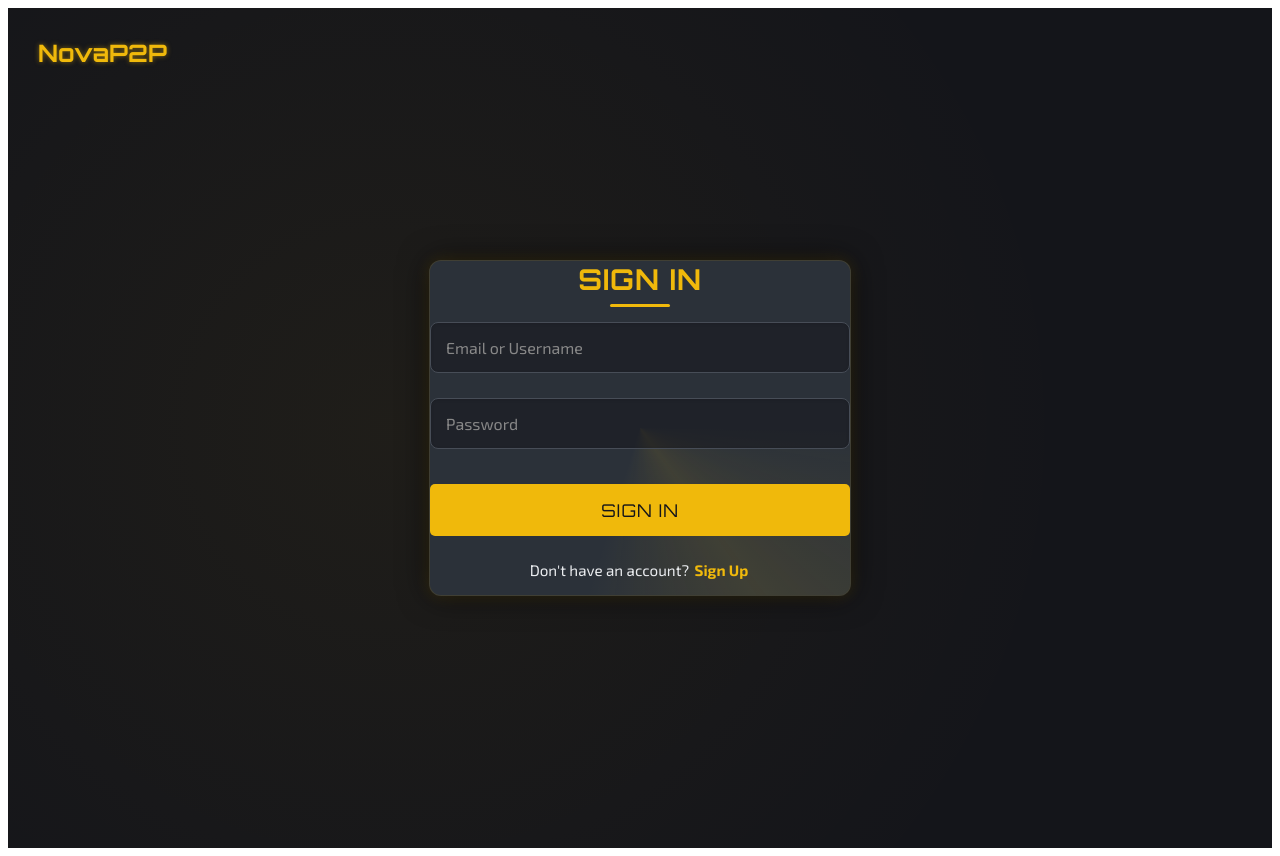
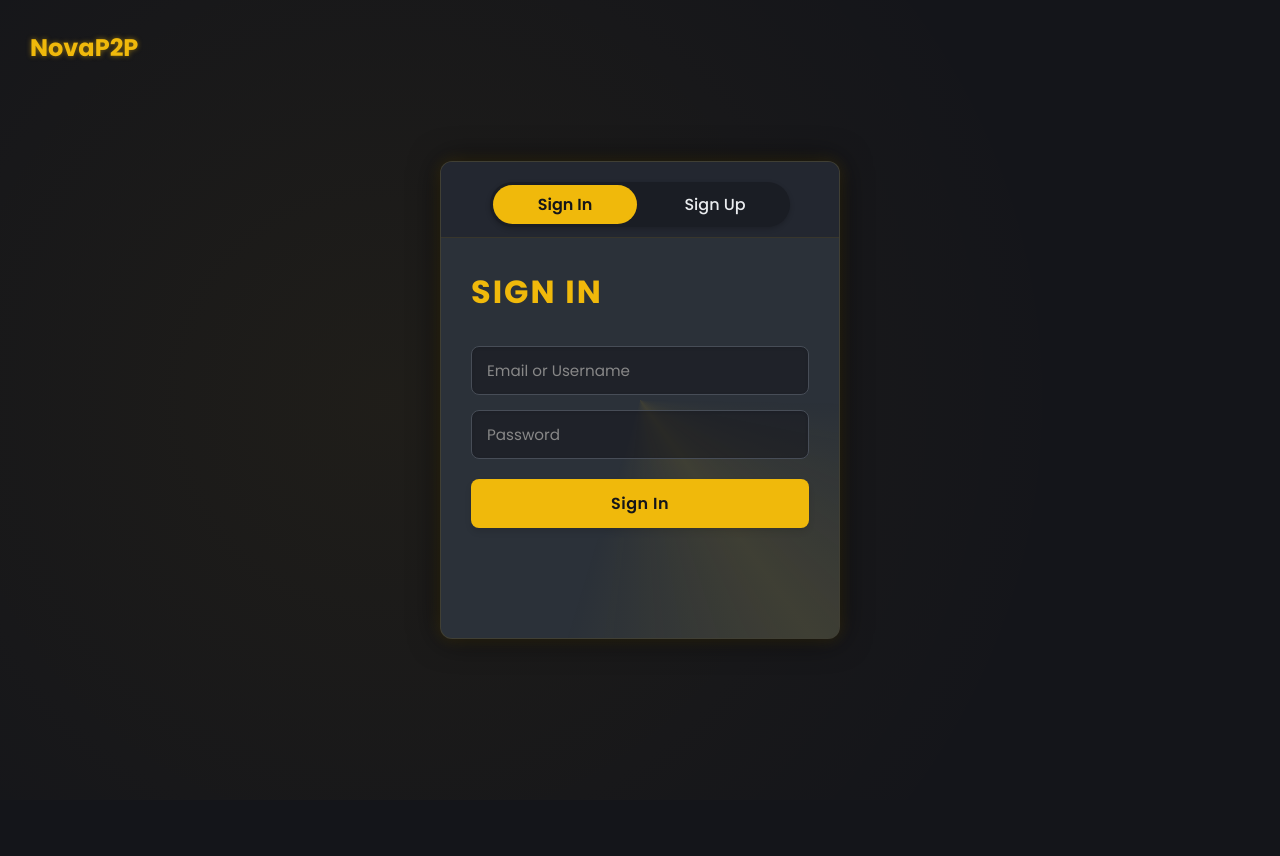
Before and after one commit to ibnmoosa121/assignment-auth-app, a Next.js app: page /auth in a window 1280 px wide. After the commit the page ends 800 px from the top, so only its background shows below. Built offline with nearby package versions, Linux system fonts and the light colour scheme; no server answers.

Commit message:
Feat: sign in sign up is working and maintaining state locally

```diff
--- /dev/null
+++ b/pages/_app.js
@@ -0,0 +1,7 @@
+import '../styles/globals.css';
+
+function MyApp({ Component, pageProps }) {
+  return <Component {...pageProps} />;
+}
+
+export default MyApp;
--- a/pages/auth.js
+++ b/pages/auth.js
@@ -8,6 +8,7 @@ export default function AuthPage() {
     const [isLoading, setIsLoading] = useState(true);
     const [message, setMessage] = useState('');
     const [error, setError] = useState('');
+    const [invalidCredentials, setInvalidCredentials] = useState(false);
 
     useEffect(() => {
         const timer = setTimeout(() => {
@@ -21,6 +22,7 @@ export default function AuthPage() {
         setIsSignUp(!isSignUp);
         setMessage(''); // Clear messages when toggling forms
         setError('');
+        setInvalidCredentials(false); // Reset invalid credentials state
     };
 
     const handleSignInSubmit = async (e) => {
@@ -40,6 +42,7 @@ export default function AuthPage() {
             if (signInError) {
                 console.error('Sign in error:', signInError);
                 setError(`Sign in failed: ${signInError.message}`);
+                setInvalidCredentials(true); // Set invalid credentials to trigger button animation
             } else {
                 console.log('Sign in successful:', data);
                 setMessage('Sign in successful! Redirecting to home page...');
@@ -93,8 +96,8 @@ export default function AuthPage() {
     return (
         <>
             <Head>
-                <title>Authentication - NextJS</title>
-                <link href="https://fonts.googleapis.com/css2?family=Exo+2:wght@300;400;700&family=Orbitron:wght@400;700&family=Roboto:wght@300;400;700&display=swap" rel="stylesheet" />
+                <title>Authentication - NovaP2P</title>
+                <link href="https://fonts.googleapis.com/css2?family=Poppins:wght@300;400;500;600;700&display=swap" rel="stylesheet" />
             </Head>
             {isLoading ? (
                 <div className={`${styles.splashScreen} ${isLoading ? '' : styles.splashScreenHidden}`}>
@@ -106,6 +109,23 @@ export default function AuthPage() {
                     <div className={styles.brandingLogo}>NovaP2P</div>
 
                     <div className={styles.container}>
+                        <div className={styles.toggleContainer}>
+                            <div className={`${styles.toggleButton} ${isSignUp ? styles.toggleRight : styles.toggleLeft}`}>
+                                <div
+                                    className={`${styles.toggleOption} ${!isSignUp ? styles.activeOption : ''}`}
+                                    onClick={() => setIsSignUp(false)}
+                                >
+                                    Sign In
+                                </div>
+                                <div
+                                    className={`${styles.toggleOption} ${isSignUp ? styles.activeOption : ''}`}
+                                    onClick={() => setIsSignUp(true)}
+                                >
+                                    Sign Up
+                                </div>
+                                <div className={styles.slider}></div>
+                            </div>
+                        </div>
                         <div className={styles.formContainer}>
                             {!isSignUp ? (
                                 <form id="signInForm" className={`${styles.form} ${styles.activeForm}`} onSubmit={handleSignInSubmit}>
@@ -118,10 +138,7 @@ export default function AuthPage() {
                                     <div className={styles.inputGroup}>
                                         <input type="password" id="signInPassword" placeholder="Password" required />
                                     </div>
-                                    <button type="submit" className={styles.btn}>Sign In</button>
-                                    <p className={styles.toggleText}>
-                                        Don&apos;t have an account? <span className={styles.toggleLink} onClick={toggleForm}>Sign Up</span>
-                                    </p>
+                                    <button type="submit" className={`${styles.btn} ${invalidCredentials ? styles.invalidBtn : ''}`}>Sign In</button>
                                 </form>
                             ) : (
                                 <form id="signUpForm" className={`${styles.form} ${styles.activeForm}`} onSubmit={handleSignUpSubmit}>
@@ -141,9 +158,6 @@ export default function AuthPage() {
                                         <input type="password" id="confirmPassword" placeholder="Confirm Password" required />
                                     </div>
                                     <button type="submit" className={styles.btn}>Sign Up</button>
-                                    <p className={styles.toggleText}>
-                                        Already have an account? <span className={styles.toggleLink} onClick={toggleForm}>Sign In</span>
-                                    </p>
                                 </form>
                             )}
                         </div>
--- a/pages/index.js
+++ b/pages/index.js
@@ -47,7 +47,7 @@ export default function Home() {
         <title>NovaP2P - Crypto P2P Marketplace</title>
         <meta name="description" content="A futuristic crypto P2P marketplace" />
         <link rel="icon" href="/favicon.ico" />
-        <link href="https://fonts.googleapis.com/css2?family=Exo+2:wght@300;400;700&family=Orbitron:wght@400;700&family=Roboto:wght@300;400;700&display=swap" rel="stylesheet" />
+        <link href="https://fonts.googleapis.com/css2?family=Poppins:wght@300;400;500;600;700&display=swap" rel="stylesheet" />
       </Head>
 
       <header className={styles.header}>
--- a/styles/Auth.module.css
+++ b/styles/Auth.module.css
@@ -1,16 +1,17 @@
 /* Add a base style for the body or a wrapper if you want the background on the whole page */
 .body {
     margin: 0;
-    font-family: 'Exo 2', sans-serif;
+    font-family: 'Poppins', sans-serif;
     background-color: #14151A; /* Matching the landing page dark background */
     color: #EAECEF; /* Lighter grey for text */
     display: flex;
     justify-content: center;
     align-items: center;
     min-height: 100vh;
-    padding: 20px;
+    padding: 0;
     position: relative;
     background-image: radial-gradient(circle at 30% 50%, rgba(240, 185, 11, 0.05) 0%, transparent 70%);
+    overflow: hidden;
 }
 
 .container {
@@ -19,9 +20,12 @@
     box-shadow: 0 0 30px rgba(0, 0, 0, 0.7), 0 0 15px rgba(240, 185, 11, 0.2);
     overflow: hidden;
     width: 100%;
-    max-width: 420px;
+    max-width: 400px;
     backdrop-filter: blur(10px);
     border: 1px solid rgba(240, 185, 11, 0.1);
+    display: flex;
+    flex-direction: column;
+    padding-top: 0;
 }
 
 .container::before {
@@ -50,12 +54,26 @@
 }
 
 .formContainer {
+    display: flex;
+    flex-direction: column;
+    width: 100%;
     position: relative;
-    z-index: 2; /* Ensure form elements are above the animation */
+    overflow: hidden;
+    min-height: 400px; /* Ensure consistent height */
+}
+
+.form {
+    padding: 30px;
+    position: relative;
+    z-index: 1;
+    display: flex;
+    flex-direction: column;
+    width: 100%;
+    transition: transform 0.5s ease-in-out;
 }
 
 .formContainer h2 {
-    font-family: 'Orbitron', sans-serif;
+    font-family: 'Poppins', sans-serif;
     color: #F0B90B; /* Binance Yellow */
     margin-bottom: 30px;
     font-size: 2em;
@@ -64,19 +82,19 @@
 }
 
 .inputGroup {
-    margin-bottom: 25px;
+    margin-bottom: 15px;
     position: relative;
 }
 
 .inputGroup input {
     width: 100%;
-    padding: 15px 15px;
+    padding: 12px 15px;
     background-color: rgba(20, 21, 26, 0.5); /* Slightly transparent dark background */
     border: 1px solid #474d57; /* Neutral dark border */
     border-radius: 8px;
     color: #EAECEF;
-    font-size: 1em;
-    font-family: 'Exo 2', sans-serif;
+    font-size: 0.95em;
+    font-family: 'Poppins', sans-serif;
     transition: all 0.3s ease;
     box-sizing: border-box;
     box-shadow: inset 0 1px 3px rgba(0, 0, 0, 0.1);
@@ -94,45 +112,48 @@
     transform: translateY(-1px);
 }
 
-.form h2 {
-    margin-top: 0;
-    margin-bottom: 25px;
-    color: #F0B90B; /* Binance Yellow */
-    text-align: center;
-    font-family: 'Orbitron', sans-serif;
-    font-size: 1.8rem;
-    letter-spacing: 1px;
+.btn {
+    width: 100%;
+    padding: 12px;
+    background-color: #F0B90B; /* Binance Yellow */
+    border: none;
+    border-radius: 8px;
+    color: #14151A; /* Very dark text on yellow button for contrast */
+    font-size: 1em;
+    font-weight: 600;
+    cursor: pointer;
+    transition: all 0.3s ease;
+    font-family: 'Poppins', sans-serif;
+    letter-spacing: 0.5px;
     position: relative;
-    display: inline-block;
-    width: 100%;
+    overflow: hidden;
+    box-shadow: 0 4px 6px rgba(0, 0, 0, 0.1);
+    margin-top: 5px;
 }
 
-.form h2::after {
-    content: '';
-    position: absolute;
-    width: 60px;
-    height: 3px;
-    background-color: #F0B90B;
-    bottom: -10px;
-    left: 50%;
-    transform: translateX(-50%);
-    border-radius: 2px;
+/* Invalid credentials button styles */
+.invalidBtn {
+    background-color: #e74c3c; /* Red color for invalid state */
+    animation: shake 0.5s cubic-bezier(.36,.07,.19,.97) both;
 }
 
-.btn {
-    background-color: #F0B90B; /* Binance Yellow */
-    color: #14151A; /* Dark text for contrast on yellow button */
-    padding: 15px;
-    border: none;
-    border-radius: 5px;
-    cursor: pointer;
-    font-size: 1.1em;
-    font-family: 'Orbitron', sans-serif;
-    text-transform: uppercase;
-    letter-spacing: 1px;
-    width: 100%;
-    transition: background-color 0.3s ease, transform 0.2s ease;
-    margin-top: 10px;
+.invalidBtn:hover {
+    animation: dodge 0.5s ease infinite;
+    background-color: #e74c3c;
+}
+
+@keyframes shake {
+    0%, 100% { transform: translateX(0); }
+    10%, 30%, 50%, 70%, 90% { transform: translateX(-5px); }
+    20%, 40%, 60%, 80% { transform: translateX(5px); }
+}
+
+@keyframes dodge {
+    0% { transform: translateX(0); }
+    25% { transform: translateX(-10px); }
+    50% { transform: translateX(10px); }
+    75% { transform: translateX(-5px); }
+    100% { transform: translateX(0); }
 }
 
 .btn:hover {
@@ -151,8 +172,8 @@
 
 .toggleText {
     text-align: center;
-    margin-top: 25px;
-    font-size: 0.95em;
+    margin-top: 15px;
+    font-size: 0.9em;
     color: #EAECEF;
 }
 
@@ -180,11 +201,70 @@
     text-decoration: underline;
 }
 
+.toggleContainer {
+    width: 100%;
+    display: flex;
+    justify-content: center;
+    padding: 20px 0 10px;
+    background-color: #232730;
+    border-bottom: 1px solid rgba(240, 185, 11, 0.1);
+}
+
+.toggleButton {
+    position: relative;
+    display: flex;
+    width: 80%;
+    max-width: 300px;
+    height: 45px;
+    background-color: #1A1D24;
+    border-radius: 25px;
+    overflow: hidden;
+    box-shadow: 0 2px 5px rgba(0, 0, 0, 0.2);
+}
+
+.toggleOption {
+    flex: 1;
+    display: flex;
+    align-items: center;
+    justify-content: center;
+    color: #EAECEF;
+    font-weight: 500;
+    cursor: pointer;
+    transition: color 0.3s ease;
+    z-index: 2;
+    user-select: none;
+}
+
+.activeOption {
+    color: #14151A;
+    font-weight: 600;
+}
+
+.slider {
+    position: absolute;
+    top: 3px;
+    left: 3px;
+    width: calc(50% - 6px);
+    height: calc(100% - 6px);
+    background-color: #F0B90B;
+    border-radius: 22px;
+    transition: transform 0.4s cubic-bezier(0.68, -0.55, 0.27, 1.55);
+    z-index: 1;
+}
+
+.toggleRight .slider {
+    transform: translateX(100%);
+}
+
+.toggleLeft .slider {
+    transform: translateX(0);
+}
+
 .brandingLogo {
     position: absolute; /* Positioned relative to the .body or a suitable parent */
     top: 20px;
     left: 20px;
-    font-family: 'Orbitron', sans-serif;
+    font-family: 'Poppins', sans-serif;
     font-size: 1.5em; /* Adjust size as needed */
     font-weight: 700;
     color: #F0B90B; /* Binance Yellow */
--- a/styles/Home.module.css
+++ b/styles/Home.module.css
@@ -3,7 +3,7 @@
   min-height: 100vh;
   background-color: #14151A;
   color: #EAECEF;
-  font-family: 'Exo 2', sans-serif;
+  font-family: 'Poppins', sans-serif;
 }
 
 /* Header styles */
@@ -21,7 +21,7 @@
 }
 
 .logo {
-  font-family: 'Orbitron', sans-serif;
+  font-family: 'Poppins', sans-serif;
   font-size: 1.8rem;
   font-weight: 700;
   color: #F0B90B;
@@ -75,7 +75,7 @@
   cursor: pointer;
   transition: all 0.3s ease;
   text-decoration: none;
-  font-family: 'Orbitron', sans-serif;
+  font-family: 'Poppins', sans-serif;
 }
 
 .authButton:hover {
@@ -138,7 +138,7 @@
 }
 
 .title {
-  font-family: 'Orbitron', sans-serif;
+  font-family: 'Poppins', sans-serif;
   font-size: 3.5rem;
   font-weight: 700;
   margin-bottom: 1.5rem;
@@ -183,7 +183,7 @@
   cursor: pointer;
   transition: all 0.3s ease;
   text-decoration: none;
-  font-family: 'Orbitron', sans-serif;
+  font-family: 'Poppins', sans-serif;
 }
 
 .primaryButton:hover {
@@ -277,7 +277,7 @@
 }
 
 .sectionTitle {
-  font-family: 'Orbitron', sans-serif;
+  font-family: 'Poppins', sans-serif;
   font-size: 2.5rem;
   margin-bottom: 2rem;
   text-align: center;
@@ -390,7 +390,7 @@
 }
 
 .featureCard h3 {
-  font-family: 'Orbitron', sans-serif;
+  font-family: 'Poppins', sans-serif;
   margin-bottom: 1rem;
   color: #F0B90B;
 }
@@ -415,7 +415,7 @@
 }
 
 .footerLogo {
-  font-family: 'Orbitron', sans-serif;
+  font-family: 'Poppins', sans-serif;
   font-size: 1.5rem;
   font-weight: 700;
   color: #F0B90B;
@@ -437,7 +437,7 @@
 .footerColumn h4 {
   color: #F0B90B;
   margin-bottom: 1rem;
-  font-family: 'Orbitron', sans-serif;
+  font-family: 'Poppins', sans-serif;
 }
 
 .footerColumn a {
--- /dev/null
+++ b/styles/globals.css
@@ -0,0 +1,31 @@
+@import url('https://fonts.googleapis.com/css2?family=Poppins:wght@300;400;500;600;700&display=swap');
+
+* {
+  margin: 0;
+  padding: 0;
+  box-sizing: border-box;
+}
+
+html, body {
+  margin: 0;
+  padding: 0;
+  font-family: 'Poppins', sans-serif;
+  background-color: #14151A;
+  color: #EAECEF;
+  overflow-x: hidden;
+  width: 100%;
+  height: 100%;
+}
+
+a {
+  color: inherit;
+  text-decoration: none;
+}
+
+button {
+  font-family: 'Poppins', sans-serif;
+}
+
+input, textarea, select {
+  font-family: 'Poppins', sans-serif;
+}
```
